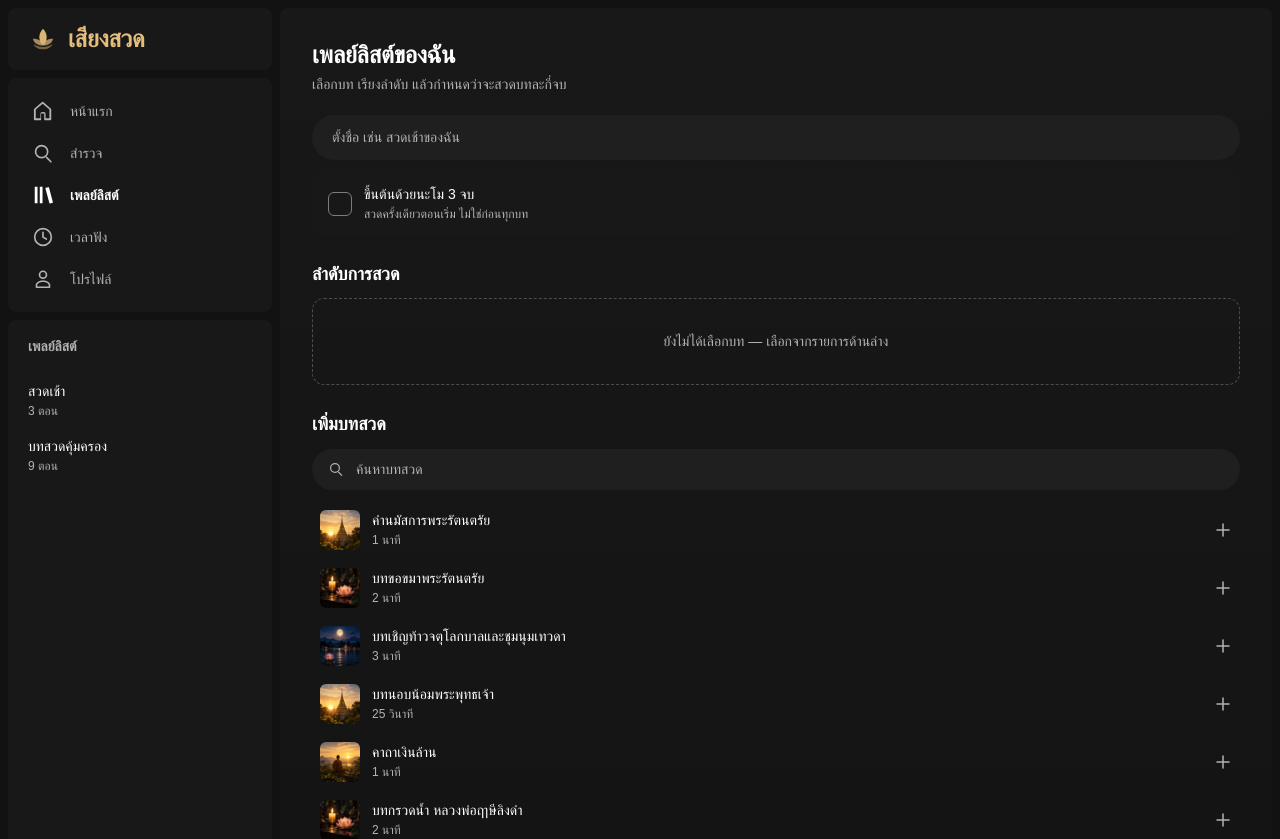
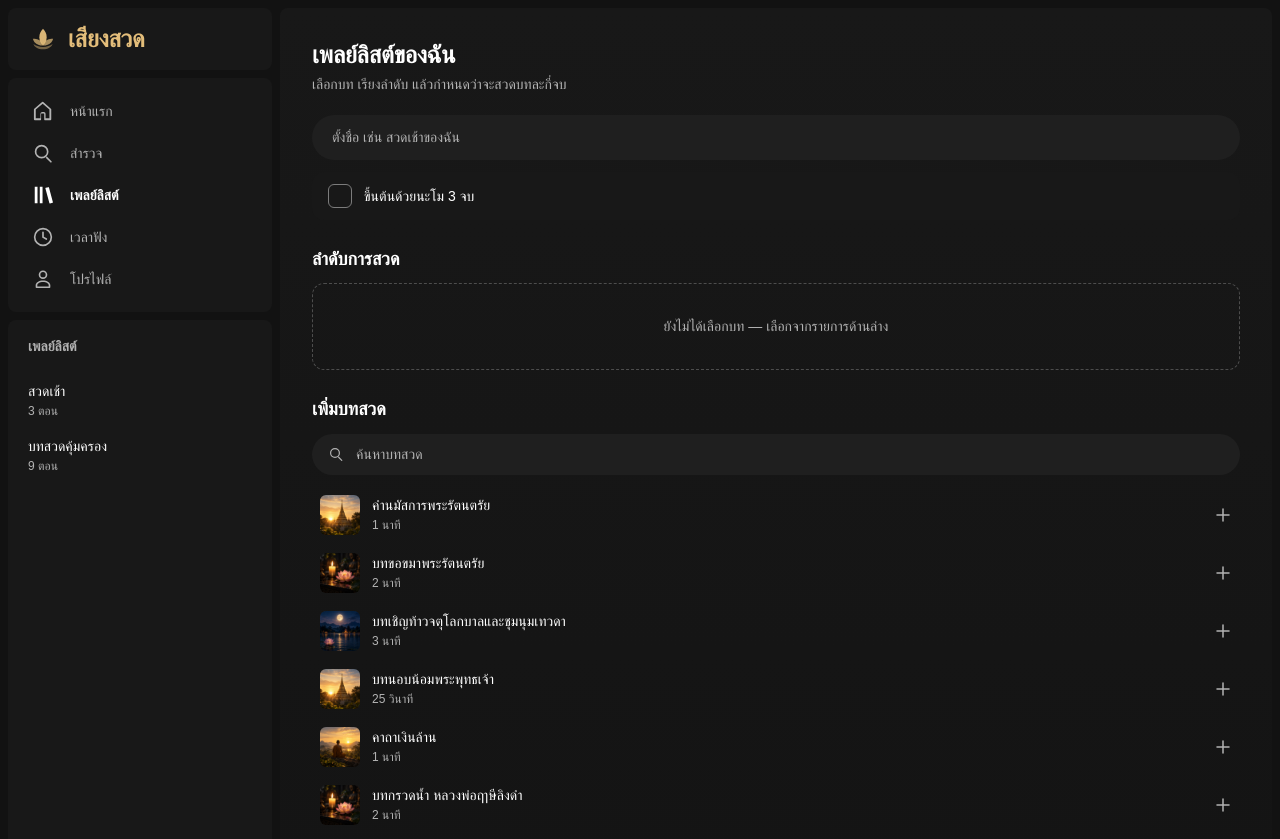
Before and after one commit to Skiffet/Siang-Suat, a Next.js app: page /playlist/edit/1 in a window 1280 px wide. Shown: the top 839 px of the page. Built offline with nearby package versions, Linux system fonts and the light colour scheme; a web font is replaced by a local one.

Commit message:
Drop the explanatory line under "ขึ้นต้นด้วยนะโม 3 จบ"

```diff
--- a/src/components/PlaylistEditor.tsx
+++ b/src/components/PlaylistEditor.tsx
@@ -144,9 +144,6 @@ function Editor({ id, chants }: { id: string; chants: ChantWithAudio[] }) {
         />
         <span className="min-w-0">
           <span className="block type-caption text-ink">ขึ้นต้นด้วยนะโม 3 จบ</span>
-          <span className="block type-small text-muted">
-            สวดครั้งเดียวตอนเริ่ม ไม่ใช่ก่อนทุกบท
-          </span>
         </span>
       </label>
 
```
